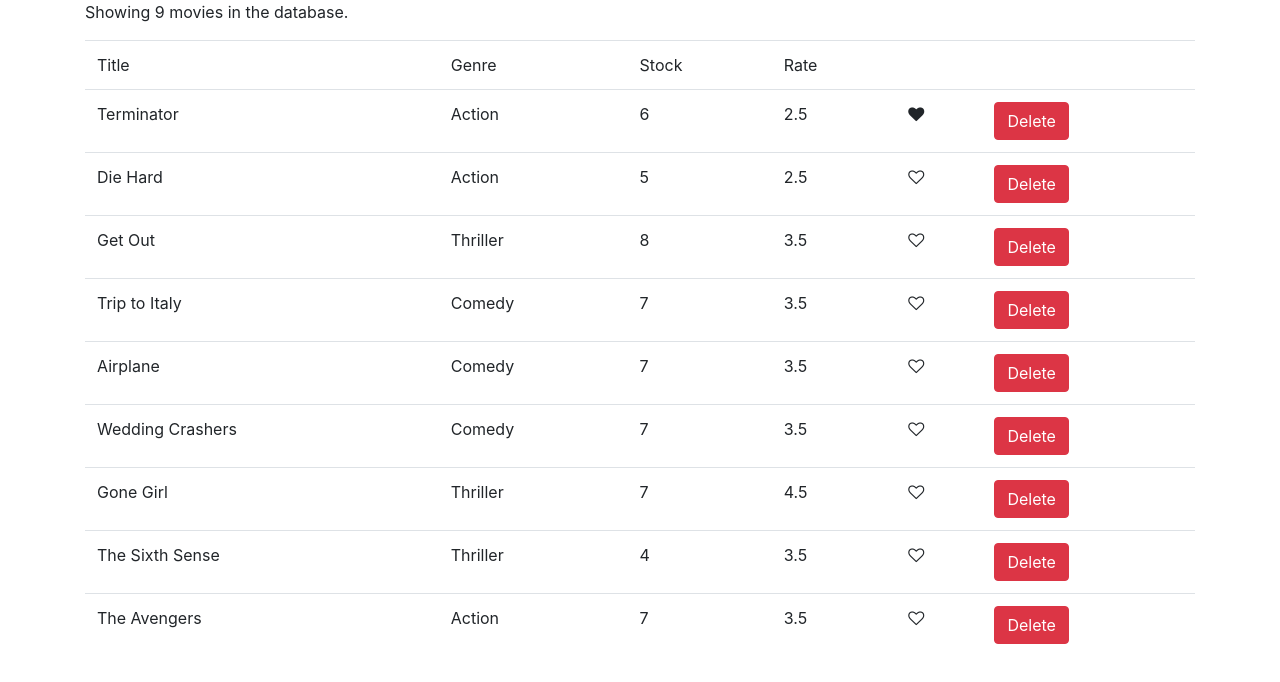
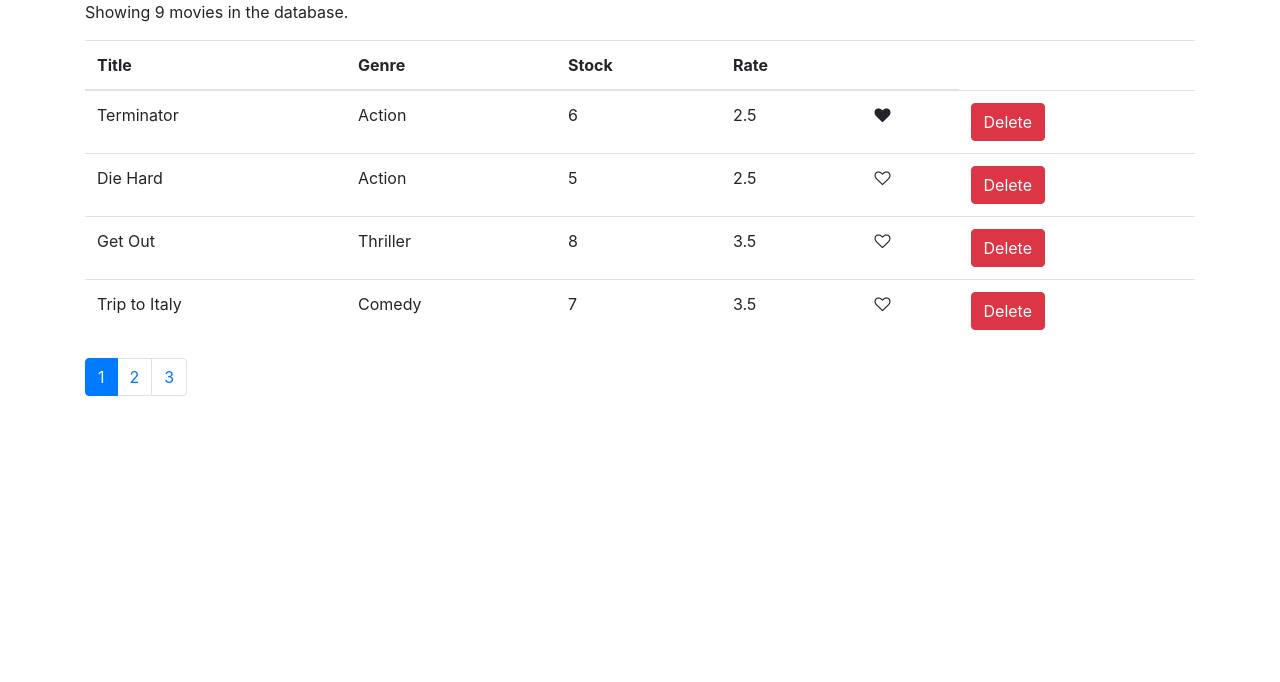
Before and after one commit to webexpert1/vidly-Apps, a React (Create React App) app: page / in a window 1280 px wide. Shown: the top 682 px of the page. Built offline with nearby package versions, Linux system fonts and the light colour scheme.

Commit message:
add pagination

```diff
--- a/package.json
+++ b/package.json
@@ -5,6 +5,7 @@
   "dependencies": {
     "bootstrap": "^4.3.1",
     "font-awesome": "^4.7.0",
+    "lodash": "^4.17.10",
     "react": "^16.8.6",
     "react-dom": "^16.8.6",
     "react-scripts": "3.0.1"
--- /dev/null
+++ b/src/common/pagination.jsx
@@ -0,0 +1,28 @@
+import React from 'react'
+import _ from 'lodash';
+
+const Pagination = props => {
+        const { itemsCount, pageSize, currentPage } = props;
+
+        const pagesCount = Math.ceil(itemsCount/pageSize);
+
+        if(pagesCount === 1) return null;
+
+        const pages = _.range(1, pagesCount + 1);
+        console.log(currentPage);
+
+        return (
+            <div>
+               <nav aria-label="Page navigation example">
+                    <ul className="pagination">
+                        {pages.map(page => (
+                            <li key={page} className={ page === currentPage ? 'page-item active': 'page-item' }><a onClick={() => props.onPageChange(page)} className="page-link" href="#">{page}</a></li>
+                        ))}
+
+                    </ul>
+                    </nav>
+            </div>
+        )
+}
+
+export default Pagination;
--- a/src/components/movies.jsx
+++ b/src/components/movies.jsx
@@ -1,10 +1,15 @@
 import React, { Component } from 'react';
 import Like from '../common/like';
 import { getMovies } from '../services/fakeMovieService';
+import { paginate } from '../utils/paginate';
+import Pagination from '../common/pagination';
+
 
 class Movies extends Component {
     state  = {
-        movies: getMovies()
+        movies: getMovies(),
+        currentPage: 1,
+        pageSize: 4
     }
 
     handelDelete = (movie) => {
@@ -20,8 +25,17 @@
         this.setState({ movies });
     }
 
+    handlePageChange = (page) => {
+        this.setState({currentPage: page});
+    }
+
+
     render() {
         const {length: count } = this.state.movies;
+        const {currentPage, pageSize} = this.state;
+        const { movies: allMovies } = this.state;
+
+        const movies = paginate(allMovies, currentPage, pageSize)
 
         if(count === 0) {
             return <p>There are no moviies in the database. </p>
@@ -29,21 +43,23 @@
         return (
             <div>
                 <p>Showing {this.state.movies.length} movies in the database.</p>
+
+
                 <table className="table">
                     <thead>
                         <tr>
-                            <td>Title</td>
-                            <td>Genre</td>
-                            <td>Stock</td>
-                            <td>Rate</td>
-                            <td>
+                            <th>Title</th>
+                            <th>Genre</th>
+                            <th>Stock</th>
+                            <th>Rate</th>
+                            <th>
 
-                            </td>
+                            </th>
                             <td></td>
                         </tr>
                     </thead>
                     <tbody>
-                        {this.state.movies.map(movie => (
+                        {movies.map(movie => (
                             <tr key={movie._id}>
                                 <td>{movie.title}</td>
                                 <td>{movie.genre.name}</td>
@@ -58,6 +74,7 @@
                     </tbody>
 
                 </table>
+                <Pagination itemsCount={count} currentPage={currentPage} pageSize={pageSize} onPageChange={this.handlePageChange} />
             </div>
         )
     }
--- /dev/null
+++ b/src/utils/paginate.js
@@ -0,0 +1,8 @@
+import _ from 'lodash';
+
+
+export function paginate(items, pageNumber, pageSize) {
+    const startIndex = (pageNumber - 1) * pageSize;
+
+    return _(items).slice(startIndex).take(pageSize).value();
+}
```
Also changed, not shown: 1 other file (tests, documents, lock files or other folders).
